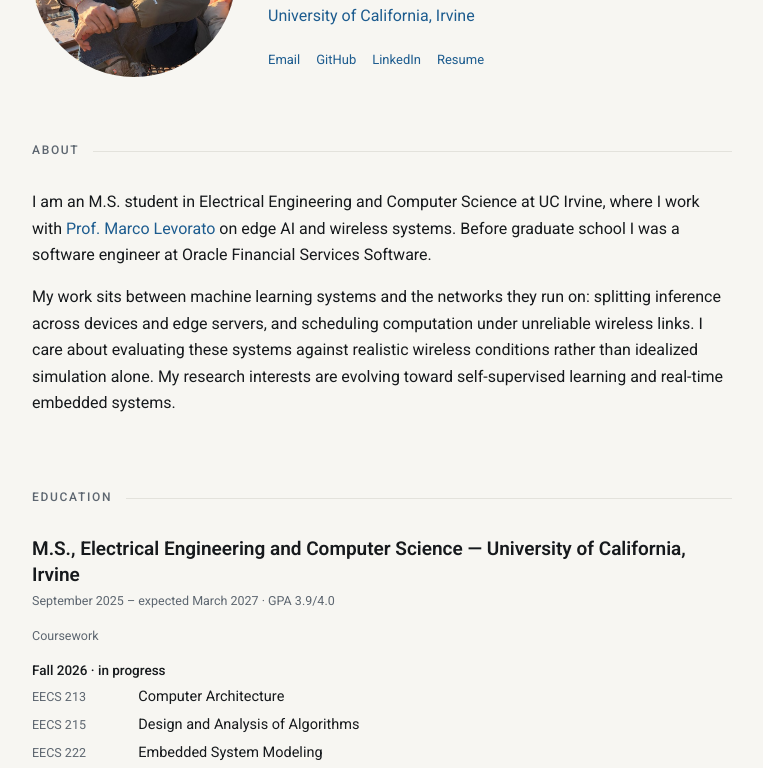
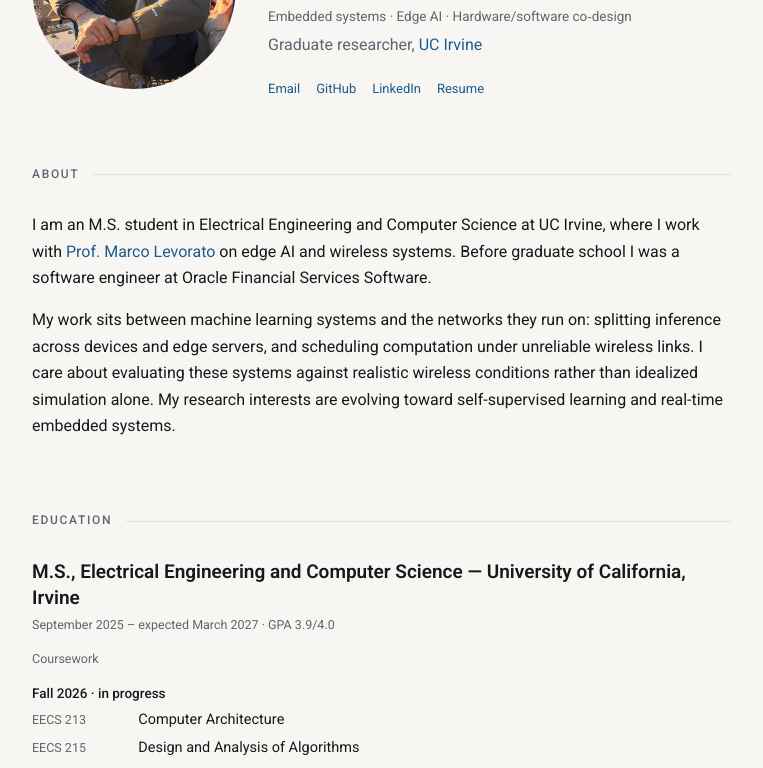
Before and after one commit to avishkar7/avishkar7.github.io, a plain HTML site: page index.html in a window 1280 px wide. Shown: the part 233-1001 px from the top of the page, without its empty margins (258-1021 px from the left). Drawn offline with Linux system fonts and the light colour scheme.

Commit message:
Add headline and focus areas to site header

```diff
--- a/index.html
+++ b/index.html
@@ -139,6 +139,19 @@
   margin: 0 0 10px;
 }
 
+.header .tagline {
+  font-size: 19px;
+  font-weight: 500;
+  line-height: 1.4;
+  margin: 0 0 8px;
+}
+.header .focus {
+  font-family: var(--mono);
+  font-size: 13.5px;
+  color: var(--muted);
+  margin: 0 0 4px;
+}
+.header .focus span { white-space: nowrap; }
 .header .role { color: var(--muted); margin: 0 0 20px; }
 
 .links {
@@ -267,9 +280,10 @@
 
   <div class="header-text">
     <h1>Avishkar Dnyaneshwar Kawadgave</h1>
+    <p class="tagline">Making intelligent systems work on real hardware.</p>
+    <p class="focus"><span>Embedded systems</span> · <span>Edge AI</span> · <span>Hardware/software co&#8209;design</span></p>
     <p class="role">
-      M.S. student, Electrical Engineering and Computer Science<br>
-      <a href="https://uci.edu">University of California, Irvine</a>
+      Graduate researcher, <a href="https://uci.edu">UC Irvine</a>
     </p>
 
     <div class="links">
```
